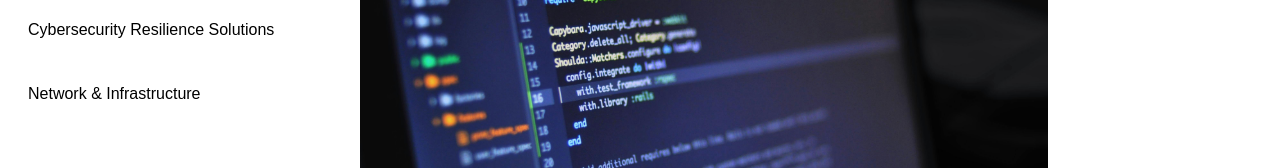
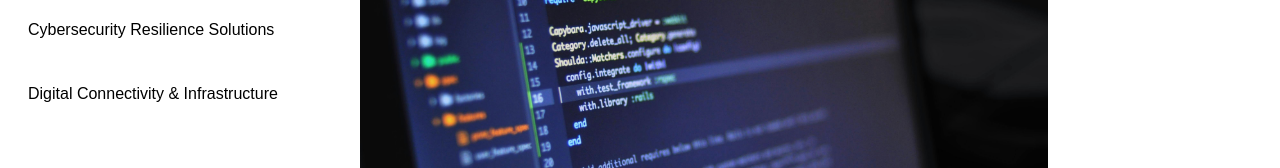
Before and after one commit to Jayaswetha-7/company-site, a React (Vite) app: page /about/lineofbusiness in a window 1280 px wide. Shown: the part 330-498 px from the top of the page. Built offline with nearby package versions, Linux system fonts and the light colour scheme.

Commit message:
content changed

```diff
--- a/src/components/Pages/contentData.ts
+++ b/src/components/Pages/contentData.ts
@@ -321,14 +321,26 @@ export const contentData: Record<string, ContentData> = {
               "Mail Gateway – Safeguard emails from phishing, spam, and malware.",
               "Web Filtering – Block harmful or inappropriate web content.",
               "Web Application Firewall (WAF) – Defend web applications from cyber threats.",
+              "Wireless Security – Ensure secure and encrypted wireless communication.",
+              "Network Access Control (NAC) – Restrict access to authorized users only.",
+          ],
+        },
 
+      {
+        heading: "Security Intelligence",
+        paragraph:
+          "We provide real-time security intelligence through:",
+          details: [
+               "Customer portals for live threat updates.",
+               "Data feeds for proactive risk managemen",
+               "Multi-level security briefs and dedicated intelligence services.",
           ],
          },
 
       {
         heading: "Managed Security Services",
         paragraph:
-          "Our comprehensive 24/7 security monitoring and log management offer businesses a 360-degree view of exposures, incidents, and threats, ensuring proactive defense and response.",
+          "Our 24/7 security monitoring and log management provide a 360-degree view of your organization’s security landscape. We ensure proactive defense and rapid response to mitigate potential threats.",
           details: [
 
           ],
@@ -337,54 +349,91 @@ export const contentData: Record<string, ContentData> = {
       {
         heading: "Advanced Threat Protection",
         paragraph:
-          "Advanced threat protection allows for an intelligent response to complex security threats across your organization, minimizing potential risks.",
+          "We use intelligent detection and response systems to counter sophisticated cyber threats, minimizing risks and ensuring continuous protection.",
           details: [
 
           ],
          },
 
       {
-        heading: "Incident Response",
+        heading: "Incident Response & Forensics",
         paragraph:
-          "We provide advanced incident response and forensic support, giving your business immediate access to critical expertise and resources to handle security incidents.",
+          "Our experts provide rapid incident response and forensic support, helping your business quickly identify, contain, and recover from security incidents.",
           details: [
 
           ],
          },
 
       {
-        heading: "Building A Secure Infrastructure",
+        heading: "Building a Secure Infrastructure",
         paragraph:
-          "Our primary goal is to fortify your business’s digital infrastructure against modern cybersecurity threats. With our world-class security solutions, we help protect your valuable assets and sensitive information.",
+          "Our mission is to fortify your business against cyber threats. With our world-class security solutions, we help you protect sensitive information and ensure operational resilience.",
           details: [
 
           ],
         },
 
       {
-        heading: "ATPC: Managing Your Security 365 Days a Year",
+        heading: "ATPC: Managing Your Security 24/7/365",
         paragraph:
-          "ATPC operates around the clock. Our cutting-edge Security Operations Center continually monitors and manages your security technologies, ensuring ongoing assessment and defense against security threats. We strive to maximize efficiency, reduce costs, and strengthen your cybersecurity posture.",
+          "ATPC (Advanced Threat Protection Center) operates round-the-clock to monitor and manage your security technologies. Our Security Operations Center (SOC) continually assesses risks, defends against cyber threats, and ensures maximum efficiency while reducing costs.",
           details: [
 
           ],
         },
 
         {
-        heading: "Our Managed Security Services Cover",
-        paragraph:
-          "Taphubs offers expert consultancy to address your dynamic security requirements. Our consultants embed directly within your business to provide an in-depth analysis of your organization’s security. They collaborate closely with you to keep your business secure, compliant, and recommend the most effective solutions tailored to your unique needs.",
+          heading: "Tailored Security Consulting",
+          paragraph: "We provide expert consultancy to help businesses adapt to evolving security challenges. Our consultants work directly with your team to:",
           details: [
+            "Conduct in-depth security assessments.",
+            "Ensure compliance with industry standards.",
+            "Recommend customized security solutions tailored to your needs."
+          ],
+        },
 
-          ],
+        {
+          heading:"",
+          paragraph:"At TAPHUBS, we don’t just protect your business—we empower it with the best cybersecurity strategies for long-term success.",
+          details:[],
         },
     ],
   },
 
   network: {
-    title: "Network & Infrastructure",
+    title: "Digital Connectivity & Infrastructure",
     details: [
-      "The software-defined wide-area network (SD-WAN)",
+      // "The software-defined wide-area network (SD-WAN)",
+      // "Collaboration Solutions",
+      // "Switching and Routing",
+      // "Networking Strategy & Optimization Services",
+      // "Network Integration & Deployment Services",
+      // "Network Managed Services",
+      // "High Speed Network",
+      // "Internet of Things",
+      // "Transmission & Optical Network solutions",
+      // "Converged Communications Services",
+      // "Video Conference, Digital Signage, & IPTV",
+      // "Mobility & Wireless Solutions",
+      // "Network Health Check and Audit Study",
+    ],
+    image: cybersecurityImage,
+    additionalParagraph:
+      "Building a Strong Foundation for Your Business",
+    extraContent:
+      "How can you operate a successful business without a solid foundation? Our Infrastructure & Networking Technology team develops end-to-end solutions to build a robust framework for our clients’ businesses. This encompasses everything from architecture design right through to project implementation and managed services.",
+
+    newHeading: "",
+    newParagraph:
+      "We begin by taking a step back to examine the wider business environment you are trading in. We listen to your challenges and build a detailed picture of your unique needs. We take a deep dive into your operational efficiency and evaluate how successful your current infrastructure is in delivering return on investment. We test the resilience of your systems and appliances against potential threats and look for weaknesses in data availability. We then couple these insights with intelligent networking and connectivity solutions to restructure the digital foundation of your business.",
+
+    additionalHeadings: [
+      {
+        heading: "",
+        paragraph:
+          "",
+          details: [
+                "The software-defined wide-area network ",
                 "Collaboration Solutions",
                 "Switching and Routing",
                 "Networking Strategy & Optimization Services",
@@ -398,21 +447,12 @@ export const contentData: Record<string, ContentData> = {
                 "Mobility & Wireless Solutions",
                 "Network Health Check and Audit Study",
           ],
-    image: cybersecurityImage,
-    additionalParagraph:
-      "How can you operate a successful business without a solid foundation? Our Infrastructure & Networking Technology (INT) team develops end-to-end solutions to build a robust framework for our clients’ businesses. This encompasses everything from architecture design right through to project implementation and managed services.",
-    extraContent:
-      "We begin by taking a step back to examine the wider business environment you are trading in. We listen to your challenges and build a detailed picture of your unique needs. We take a deep dive into your operational efficiency and evaluate how successful your current infrastructure is in delivering return on investment. We test the resilience of your systems and appliances against potential threats and look for weaknesses in data availability. We then couple these insights with intelligent networking and connectivity solutions to restructure the digital foundation of your business.",
+        },
 
-    newHeading: "",
-    newParagraph:
-      "We give you full control of your infrastructure and provide in-depth training to help you understand how to maximize the value of your assets and the most effective ways of operating them.",
-
-    additionalHeadings: [
       {
         heading: "Our Infrastructure Solutions",
         paragraph:
-          "Data Centers Preparation, power, cooling and racks, Data Center Infrastructure Management (DCIM), Intelligent Data Center Enablement, Turnkey MEP works, Testing and certifying data centers (Data Center All Tier (Uptime), IT infrastructure availability and resilience (part of Business Continuity),Health check and data center gap analysis),  Maintenance and Managed services for data centers and command centers.",
+          "Data Centers Preparation, power, cooling and racks, Data Center Infrastructure Management (DCIM), Intelligent Data Center Enablement, Turnkey MEP works, Testing and certifying data centers (Data Center All Tier (Uptime), IT infrastructure availability and resilience (part of Business Continuity),Health check and data center gap analysis), Maintenance and Managed services for data centers and command centers.",
           details: [
 
           ],
@@ -430,7 +470,7 @@ export const contentData: Record<string, ContentData> = {
       {
         heading: "Integrated Security Systems including:",
         paragraph:
-          "Perimeter Fence (HCIS Class 1, 2, 3, 4 & 5) and Crash Rated Anti- Vehicle Barrier, Physical Security Equipment (Road Blockers, Arm Barriers, Turnstiles, Bollards...)., Screening & Searching Equipment (Explosive Detectors, Baggage Scanner, Metal Detectors, Walk-through Detectors, UVIS, ANPR...), Intrusion Detection & Assessment System (IDAS) including Volumetric Sensors (Microwave) & Fence Mounted Fiber Sensors., Long Range Detection & Assessment Systems (LRDAS) including Long",
+          "Perimeter Fence (HCIS Class 1, 2, 3, 4 & 5) and Crash Rated Anti- Vehicle Barrier, Physical Security Equipment (Road Blockers, Arm Barriers, Turnstiles, Bollards...)., Screening & Searching Equipment (Explosive Detectors, Baggage Scanner, Metal Detectors, Walk-through Detectors, UVIS, ANPR...), Intrusion Detection & Assessment System (IDAS) including Volumetric Sensors (Microwave) & Fence Mounted Fiber Sensors., Long Range Detection & Assessment Systems (LRDAS) including Long.",
           details: [
 
           ],
@@ -439,7 +479,7 @@ export const contentData: Record<string, ContentData> = {
       {
         heading: "Range Thermal Cameras & Radars.",
         paragraph:
-          "Fence Lighting System and Electrical Distribution System (UPS & Generators),Dedicated Security Network Infrastructure, Security Management System (SMS) to integrate/manage the complete systems as unified platform / PSIM,  Construction of Security Control Centers, Gate Houses, Search Facility & Support Buildings.",
+          "Fence Lighting System and Electrical Distribution System (UPS & Generators), Dedicated Security Network Infrastructure, Security Management System (SMS) to integrate/manage the complete systems as unified platform / PSIM, Construction of Security Control Centers, Gate Houses, Search Facility & Support Buildings.",
           details: [
 
           ],
@@ -448,7 +488,7 @@ export const contentData: Record<string, ContentData> = {
       {
         heading: "Our Communication Services",
         paragraph:
-          "Structured Cabling Systems, Outside Plants (OSP), Telecommunication shelters, Indoor GSM solutions",
+          "Structured Cabling Systems, Outside Plants (OSP), Telecommunication shelters, Indoor GSM solutions.",
           details: [
 
           ],
@@ -464,23 +504,20 @@ export const contentData: Record<string, ContentData> = {
          },
 
       {
-        heading: "Our Computing Solutions",
+        heading:
+          "Our Computing Solutions",
         paragraph:
-          "We specialize in providing computing solutions for small-to-large enterprises to help them manage their workload. This includes everything from traditional tower/rack servers’ requirements to converged/hyper-converged solutions, SAP HANA, business analytics and virtualization workloads.",
+          "We specialize in providing computing solutions for small-to-large enterprises to help them manage their workload. This includes everything from traditional tower/rack servers’ requirements to converged/hyper-converged solutions, ERP, business analytics and virtualization workloads.",
           details: [
 
           ],
         },
 
         {
-        heading:
-          "Business Process Outsourcing Managed Services & Strategic Outsourcing",
-        paragraph:
-          "We deliver intelligent network infrastructure that empowers our clients, regardless of size, to manage their IT investments effectively and support their business objectives. We deliver next generation e-business solutions anywhere in the networking life cycle—from network consulting and integration to total network outsourcing. Through our powerful partnerships, we can give our clients access to emerging technological advances in optical, wireless, IP convergence, security and intelligent networking.",
-          details: [
-
-          ],
-        },
+          heading:"Business Process Outsourcing Managed Services & Strategic Outsourcing",
+          paragraph: "We deliver intelligent network infrastructure that empowers our clients, regardless of size, to manage their IT investments effectively and support their business objectives. We deliver next generation e-business solutions anywhere in the networking life cycle_from network consulting and integration to total network outsourcing. Through our powerful partnerships, including certified network Systems, we can give our clients access to emerging technological advances in optical, wireless, IP convergence, security and intelligent networking.",
+          details: [],
+        }
     ],
   },
 };
```
Lines whose indentation alone changed are shown as unchanged.
